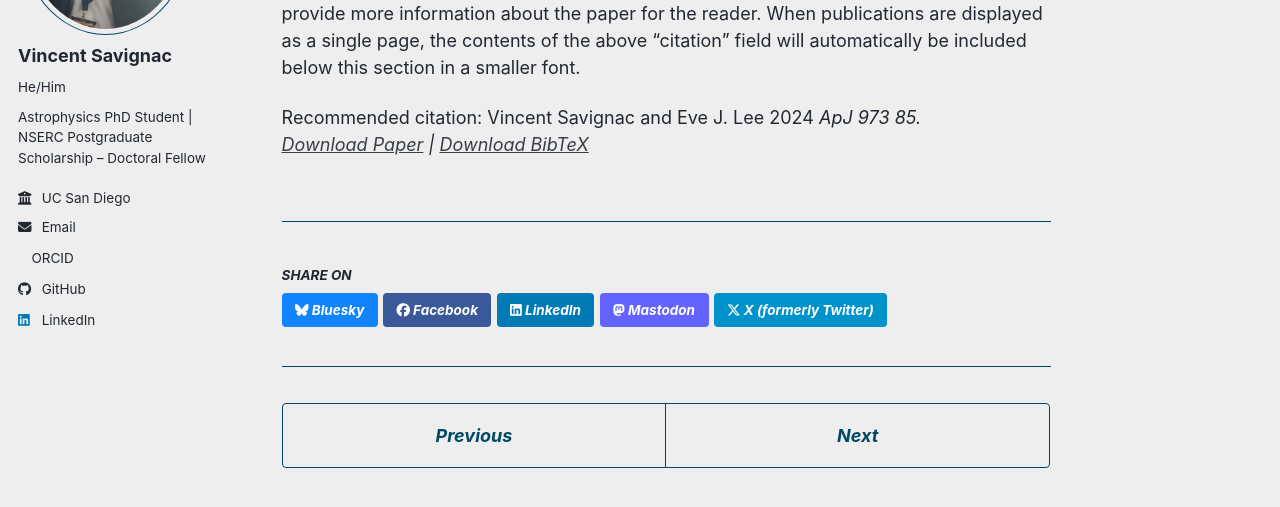
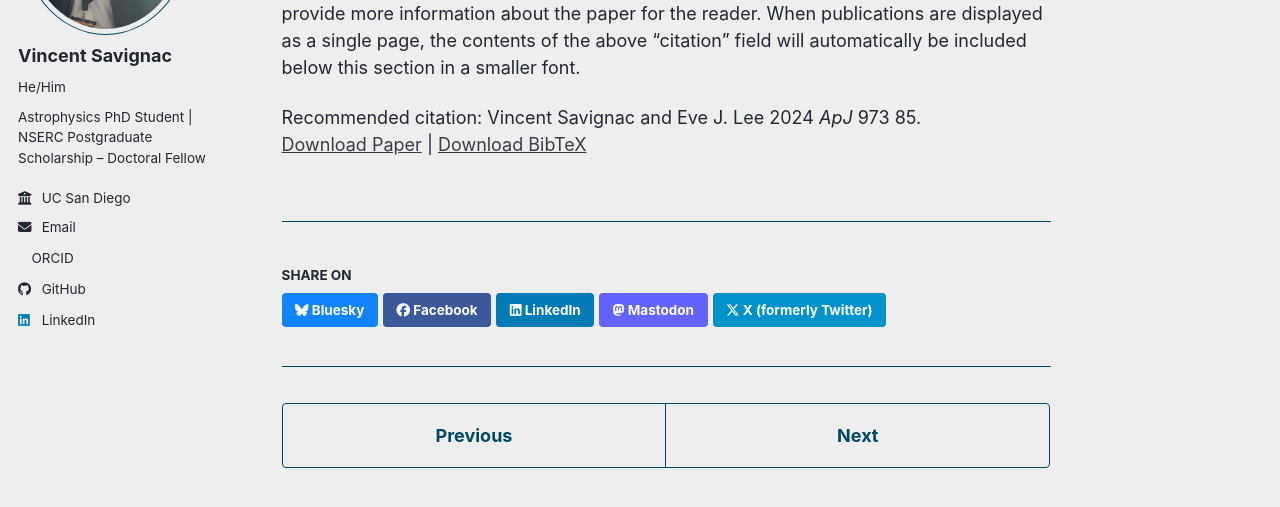
Before and after one commit to vincentsavignac/vincentsavignac.github.io, a Jekyll site: the page built from _publications/2024-09-20-entropy_advection.md, in a window 1280 px wide. Shown: the part 278-785 px from the top of the page. Built offline with Jekyll 4.4.1, drawn with Linux system fonts in a browser that asks for light colours; a script bundle is joined from its source files by our own code; a style sheet for code colours, icons or effects is not loaded.

```diff
--- a/_publications/2024-09-20-entropy_advection.md
+++ b/_publications/2024-09-20-entropy_advection.md
@@ -8,6 +8,6 @@ date: 2024-09-20
 venue: 'The Astrophysical Journal'
 paperurl: 'https://academicpages.github.io/files/entropy_advection_paper.pdf'
 bibtexurl: 'https://academicpages.github.io/files/entropy_advection.bib'
-citation: 'Vincent Savignac and Eve J. Lee 2024 <i>ApJ<i> 973 85.'
+citation: 'Vincent Savignac and Eve J. Lee 2024 <i>ApJ</i> 973 85.'
 ---
 The contents above will be part of a list of publications, if the user clicks the link for the publication than the contents of section will be rendered as a full page, allowing you to provide more information about the paper for the reader. When publications are displayed as a single page, the contents of the above "citation" field will automatically be included below this section in a smaller font.
```
